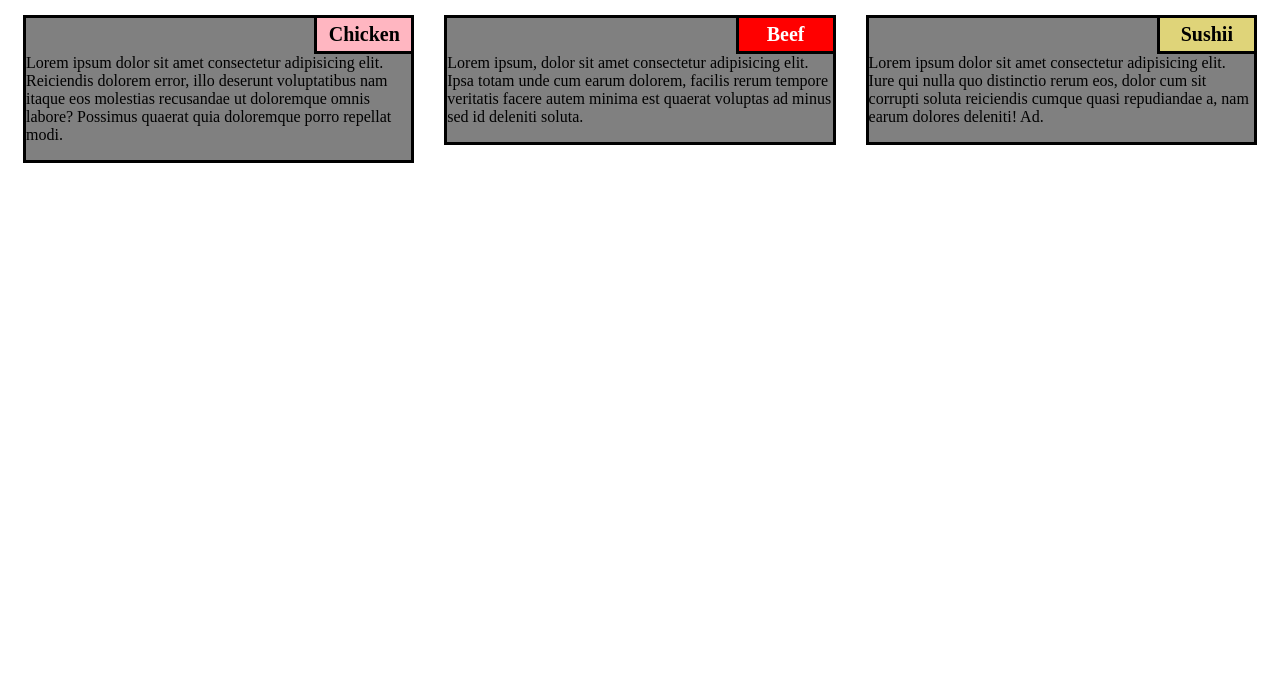
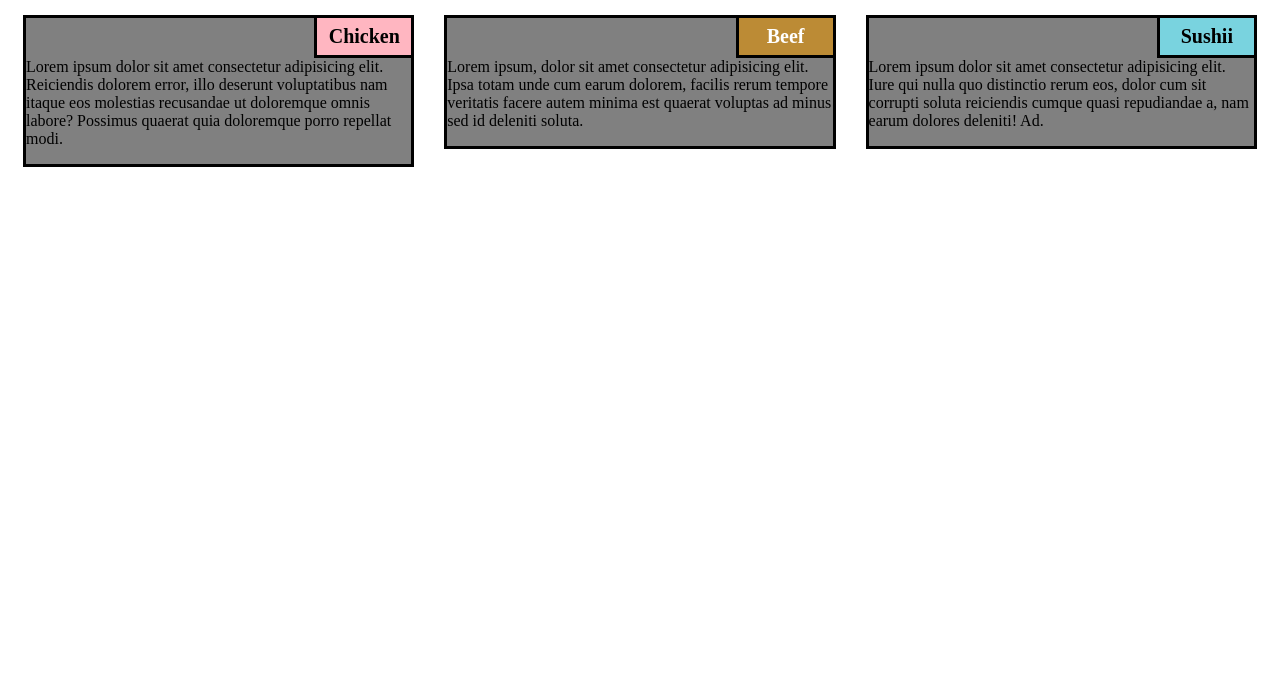
Before and after one commit to Madan-Pandey/fine.io, a plain HTML site: page modul2-2/index.html in a window 1280 px wide. Shown: the part 107-800 px from the top of the page. Drawn offline with Linux system fonts and the light colour scheme.

Commit message:
Update style.css
likeit

```diff
--- a/modul2-2/style.css
+++ b/modul2-2/style.css
@@ -10,7 +10,7 @@
 h1 {
    margin-bottom: 15px;
 text-align: center;
-    color: #ff4532;
+color: #7a4e54;
 font-size: 50px;
 }
 
@@ -28,7 +28,7 @@
 div {
     position: relative;
     background-color: gray;
-        border: 3.5px solid black;
+    border: 3.0px solid black;
     width: 100%;
     margin-left: auto;
     margin-right: auto;
@@ -38,9 +38,9 @@
 .sub1 {
     float: right;
     width: 100px;
-        padding: 5px;
+    padding: 7px;
     margin: -3px -3px 0px;
-        border: 3.5px solid black;
+    border: 3.0px solid black;
     text-align: center;
     font-size: 125%;
     font-weight: bold;
@@ -52,13 +52,13 @@
     float: right;
     color: white;
     width: 100px;
-        padding: 5px;
+    padding: 7px;
     margin: -3px -3px 0px;
-        border: 3.5px solid black;
+    border: 3.0px solid black;
     text-align: center;
     font-size: 125%;
     font-weight: bold;
-        background-color: #FF0000;
+    background-color: #d48f17b6;
 
 }
 
@@ -66,20 +66,20 @@
     color: black;
     float: right;
     width: 100px;
-        padding: 5px;
+    padding: 7px;
      margin: -3px -3px 0px;
     border: 3.5px solid black;
     text-align: center;
     font-size: 125%;
     font-weight: bold;
-        background-color: rgb(223, 212, 121);
+    background-color: rgb(121, 211, 223);
 
 }
 
 .content {
     padding: 5px;
     border: none;
-        background-color: gray;
+    background-color: rgb(48, 33, 33);
     font-family: Helvetica;
     color: black;
     margin: 3px ;
@@ -91,7 +91,7 @@
     width: 90%;
 }
 
-    /*desktop version*/
+
 @media (min-width: 992px) {
     .column-lg-4 {
         float: left;
@@ -99,7 +99,7 @@
     }
 }
 
-    /*tablet version*/
+
 @media (min-width: 768px) and (max-width: 991px) {
     .colmn-md-6 {
         float: left;
@@ -116,7 +116,7 @@
     }
 }
 
-    /*mobile version*/
+
 @media (max-width: 767px) {
     .colmn-sm-12 {
         float: left;
```
Lines whose indentation alone changed are shown as unchanged.
